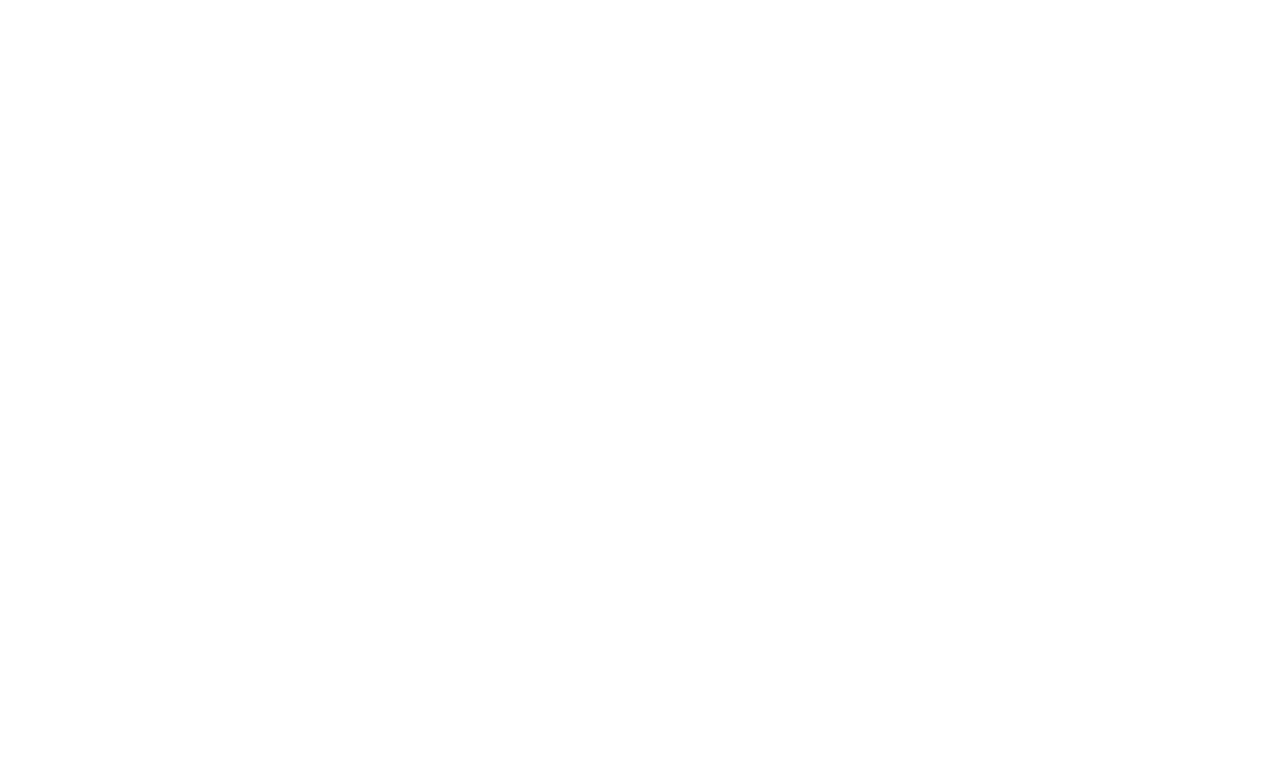
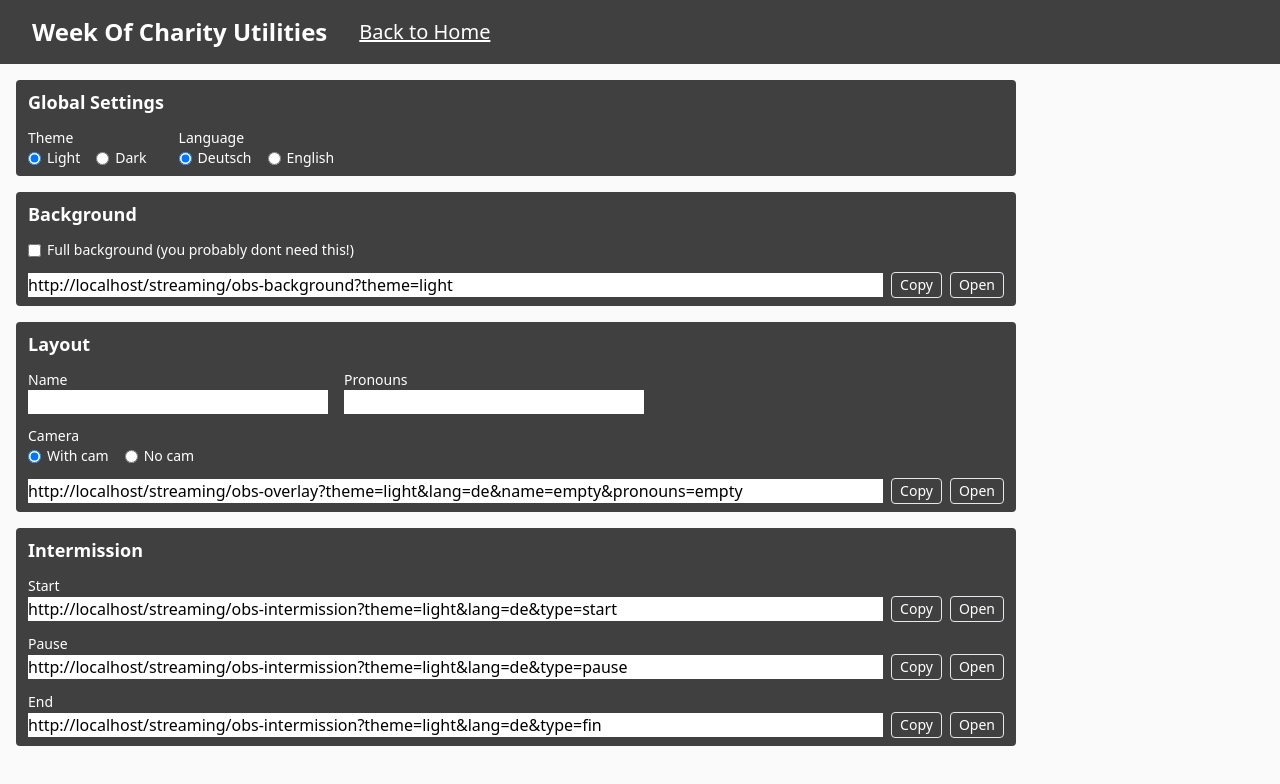
Before and after one commit to UltraMarlin/woc-utilities, a React (Vite) app: page /streaming/obs-setup in a window 1280 px wide. Before the commit this address had no page. Shown: the top 784 px of the page. Built offline with nearby package versions, Linux system fonts and the light colour scheme; a web font is replaced by a local one.

Commit message:
feat: add config page and no cam layout

```diff
--- a/src/main.tsx
+++ b/src/main.tsx
@@ -16,6 +16,7 @@
 import { WidgetObsOverlay } from "./pages/WidgetObsOverlay.tsx";
 import { WidgetObsOverlayBackground } from "./pages/WidgetObsOverlayBackground.tsx";
 import { WidgetObsIntermission } from "./pages/WidgetObsIntermission.tsx";
+import { WidgetObsSetup } from "./pages/WidgetObsSetup.tsx";
 
 createRoot(document.getElementById("root")!).render(
   <StrictMode>
@@ -34,6 +35,7 @@
           <Route path="introductions" element={<IntroductionImages />} />
           <Route path="social-posts" element={<SocialsPostImages />} />
           <Route path="streaming" element={<WidgetsHome />} />
+          <Route path="streaming/obs-setup" element={<WidgetObsSetup />} />
           <Route
             path="streaming/points-overlay"
             element={<WidgetPointsOverlay />}
--- a/src/pages/WidgetObsIntermission.tsx
+++ b/src/pages/WidgetObsIntermission.tsx
@@ -63,8 +63,10 @@
   const [playDonationAlert, setPlayDonationAlert] = useState(false);
   const [isPreloading, setPreloading] = useState(true);
   const [searchParams] = useSearchParams();
-  const enParam = searchParams.get("en");
-  const language = enParam !== null ? "en" : "de";
+  const language =
+    searchParams.get("lang") === "en" || searchParams.get("en") !== null
+      ? "en"
+      : "de";
   const testalert = searchParams.get("testalert");
   const type = searchParams.get("type");
   const theme = getTheme(searchParams.get("theme"));
--- a/src/pages/WidgetObsOverlay.tsx
+++ b/src/pages/WidgetObsOverlay.tsx
@@ -19,11 +19,30 @@
 import { preloadDonationGifs } from "../utils/widgets/donationAlertGifs";
 
 import obsOverlay from "../assets/layout/obs-overlay.png";
+import obsOverlayNoCam from "../assets/layout/obs-overlay-no-cam.png";
 
 const GOALS_PHASE_DURATION = 10 * 60 * 1000;
 const BIDWAR_DURATION = 60 * 1000;
 const MAX_BIDWAR_PHASE_DURATION = 4 * 60 * 1000;
 const SWITCH_DURATION = 2200;
+
+const getNoCamNameFontSize = (name: string) => {
+  if (name.length <= 4) return 62;
+  if (name.length <= 6) return 52;
+  if (name.length <= 8) return 46;
+  if (name.length <= 12) return 34;
+  if (name.length <= 30) return 28;
+  return 22;
+};
+
+const getNoCamNameFontShadowOffsetClassName = (name: string) => {
+  if (name.length <= 4) return "!top-[3px]";
+  if (name.length <= 6) return "!top-[2px]";
+  if (name.length <= 8) return "!top-[2px]";
+  if (name.length <= 12) return "!top-[0.6px]";
+  if (name.length <= 30) return "!top-[0.6px]";
+  return "!top-[0.6px]";
+};
 
 export const WidgetObsOverlay = () => {
   const { activeWindow, currentBidwarId } = useWidgetRotation({
@@ -52,6 +71,11 @@
   const lang = searchParams.get("lang");
   const testalert = searchParams.get("testalert");
   const alertonly = searchParams.get("alertonly");
+  const noCam = searchParams.get("nocam") !== null;
+  const displayedName = name === "empty" ? "" : name || "";
+  const noCamNameFontSize = getNoCamNameFontSize(displayedName);
+  const noCamNameFontShadowOffsetClassName =
+    getNoCamNameFontShadowOffsetClassName(displayedName);
   const language = lang === "en" ? "en" : "de";
 
   const skipAlerts = useRef<boolean>(true);
@@ -152,7 +176,9 @@
           />
           <div
             className="z-10"
-            style={{ backgroundImage: `url(${obsOverlay})` }}
+            style={{
+              backgroundImage: `url(${noCam ? obsOverlayNoCam : obsOverlay})`,
+            }}
           />
           <LayoutBidwarWidget
             className={cn(
@@ -173,14 +199,32 @@
             {language === "en" ? "GOAL REACHED:" : "ZIEL ERREICHT:"}{" "}
             {displayedGoalReached.split(" - ")[1] || displayedGoalReached}
           </div>
+          {noCam ? (
+            <div className="absolute left-[32px] top-[4px] z-10 flex h-[62px] w-[266px] items-center">
+              <SmashText
+                className={cn("leading-none tracking-wide", {
+                  "whitespace-nowrap": noCamNameFontSize > 28,
+                })}
+                style={{ fontSize: `${noCamNameFontSize}px` }}
+                shadowClassName={noCamNameFontShadowOffsetClassName}
+                text={displayedName}
+              />
+            </div>
+          ) : (
+            <SmashText
+              className="absolute left-[64px] top-[21px] z-10 whitespace-nowrap text-[32px] tracking-wide"
+              shadowClassName="!top-[1px]"
+              text={displayedName}
+            />
+          )}
           <SmashText
-            className="absolute left-[64px] top-[21px] z-10 whitespace-nowrap text-[32px] tracking-wide"
-            shadowClassName="!top-[1px]"
-            text={name === "empty" ? "" : name || ""}
-          />
-          <SmashText
-            className="absolute left-[182px] top-[228px] z-10 whitespace-nowrap text-right text-[23px]"
-            shadowClassName="!top-[0.8px]"
+            className={cn(
+              "absolute z-10 whitespace-nowrap text-right",
+              noCam
+                ? "left-[298px] top-[74px] -translate-x-full text-[25px]"
+                : "left-[182px] top-[228px] text-[23px]"
+            )}
+            shadowClassName={cn(noCam ? "!top-[1px]" : "!top-[0.8px]")}
             text={pronouns === "empty" ? "" : pronouns || ""}
           />
           <LayoutDonationList
--- /dev/null
+++ b/src/pages/WidgetObsSetup.tsx
@@ -0,0 +1,251 @@
+import { ReactNode, useEffect, useState } from "react";
+import cn from "classnames";
+import { PageContainer } from "../components/PageContainer";
+import { usePersistentState } from "../utils/usePersistentState";
+
+type QueryParam = [key: string, value: string | boolean];
+
+const buildUrl = (path: string, params: QueryParam[]) => {
+  const query = params
+    .filter(([, value]) => value !== false)
+    .map(([key, value]) =>
+      value === true ? key : `${key}=${encodeURIComponent(value)}`
+    )
+    .join("&");
+  return `${window.location.origin}${path}?${query}`;
+};
+
+const INTERMISSION_TYPES = [
+  { type: "start", label: "Start" },
+  { type: "pause", label: "Pause" },
+  { type: "fin", label: "End" },
+];
+
+type RadioGroupProps = {
+  label: string;
+  name: string;
+  value: string;
+  options: { value: string; label: string }[];
+  onChange: (value: string) => void;
+};
+
+const RadioGroup = ({
+  label,
+  name,
+  value,
+  options,
+  onChange,
+}: RadioGroupProps) => (
+  <fieldset className="flex flex-col">
+    <legend>{label}</legend>
+    <div className="flex gap-4">
+      {options.map((option) => (
+        <label
+          key={option.value}
+          className="flex cursor-pointer items-center gap-1.5"
+        >
+          <input
+            type="radio"
+            className="cursor-pointer"
+            name={name}
+            value={option.value}
+            checked={value === option.value}
+            onChange={() => onChange(option.value)}
+          />
+          <span>{option.label}</span>
+        </label>
+      ))}
+    </div>
+  </fieldset>
+);
+
+const Section = ({
+  title,
+  children,
+}: {
+  title: string;
+  children: ReactNode;
+}) => (
+  <section className="flex flex-col gap-3 rounded bg-neutral-700 px-3 py-2 text-sm text-white">
+    <h2 className="text-lg font-semibold">{title}</h2>
+    {children}
+  </section>
+);
+
+const LinkField = ({ label, url }: { label?: string; url: string }) => {
+  const [copied, setCopied] = useState(false);
+
+  useEffect(() => {
+    if (!copied) return;
+    const timeout = setTimeout(() => {
+      setCopied(false);
+    }, 2000);
+
+    return () => clearTimeout(timeout);
+  }, [copied]);
+
+  const handleCopyPress = () => {
+    navigator.clipboard.writeText(url);
+    setCopied(true);
+  };
+
+  return (
+    <div className="flex flex-col">
+      {label && <span>{label}</span>}
+      <div className="flex items-center gap-2">
+        <input
+          type="text"
+          readOnly
+          className="min-w-0 flex-1 text-base text-black"
+          value={url}
+          onFocus={(event) => event.currentTarget.select()}
+        />
+        <div className="relative">
+          <button
+            type="button"
+            className="w-fit rounded border px-2 py-0.5"
+            onClick={handleCopyPress}
+          >
+            Copy
+          </button>
+          <div
+            className={cn(
+              "absolute bottom-full right-0 whitespace-nowrap text-neutral-50 transition-[opacity,transform] duration-300",
+              {
+                "translate-y-0 opacity-100": copied,
+                "translate-y-1 opacity-0": !copied,
+              }
+            )}
+            aria-hidden={!copied}
+            inert={!copied}
+          >
+            Copied to clipboard!
+          </div>
+        </div>
+        <a
+          href={url}
+          target="_blank"
+          rel="noreferrer"
+          className="w-fit rounded border px-2 py-0.5"
+        >
+          Open
+        </a>
+      </div>
+    </div>
+  );
+};
+
+export const WidgetObsSetup = () => {
+  const [theme, setTheme] = usePersistentState("obsSetup.theme", "light");
+  const [language, setLanguage] = usePersistentState("obsSetup.language", "de");
+  const [fullBackground, setFullBackground] = usePersistentState(
+    "obsSetup.fullBackground",
+    false
+  );
+  const [name, setName] = usePersistentState("obsSetup.name", "");
+  const [pronouns, setPronouns] = usePersistentState("obsSetup.pronouns", "");
+  const [noCam, setNoCam] = usePersistentState("obsSetup.noCam", false);
+
+  const backgroundUrl = buildUrl("/streaming/obs-background", [
+    ["theme", theme],
+    ["full", fullBackground],
+  ]);
+  const layoutUrl = buildUrl("/streaming/obs-overlay", [
+    ["theme", theme],
+    ["lang", language],
+    ["name", name.trim() || "empty"],
+    ["pronouns", pronouns.trim() || "empty"],
+    ["nocam", noCam],
+  ]);
+
+  return (
+    <PageContainer>
+      <div className="flex max-w-[1000px] flex-col gap-4">
+        <Section title="Global Settings">
+          <div className="flex flex-wrap gap-x-8 gap-y-2">
+            <RadioGroup
+              label="Theme"
+              name="theme"
+              value={theme}
+              options={[
+                { value: "light", label: "Light" },
+                { value: "dark", label: "Dark" },
+              ]}
+              onChange={setTheme}
+            />
+            <RadioGroup
+              label="Language"
+              name="language"
+              value={language}
+              options={[
+                { value: "de", label: "Deutsch" },
+                { value: "en", label: "English" },
+              ]}
+              onChange={setLanguage}
+            />
+          </div>
+        </Section>
+        <Section title="Background">
+          <label className="flex w-fit cursor-pointer items-center gap-1.5">
+            <input
+              type="checkbox"
+              className="cursor-pointer"
+              checked={fullBackground}
+              onChange={(event) => setFullBackground(event.target.checked)}
+            />
+            <span>Full background (you probably dont need this!)</span>
+          </label>
+          <LinkField url={backgroundUrl} />
+        </Section>
+        <Section title="Layout">
+          <div className="flex flex-wrap items-end gap-x-4 gap-y-2">
+            <label className="flex min-w-48 max-w-[300px] flex-1 cursor-pointer flex-col">
+              <span>Name</span>
+              <input
+                type="text"
+                className="text-base text-black"
+                name="name"
+                value={name}
+                onChange={(event) => setName(event.target.value)}
+              />
+            </label>
+            <label className="flex min-w-48 max-w-[300px] flex-1 cursor-pointer flex-col">
+              <span>Pronouns</span>
+              <input
+                type="text"
+                className="text-base text-black"
+                name="pronouns"
+                value={pronouns}
+                onChange={(event) => setPronouns(event.target.value)}
+              />
+            </label>
+          </div>
+          <RadioGroup
+            label="Camera"
+            name="camera"
+            value={noCam ? "nocam" : "cam"}
+            options={[
+              { value: "cam", label: "With cam" },
+              { value: "nocam", label: "No cam" },
+            ]}
+            onChange={(value) => setNoCam(value === "nocam")}
+          />
+          <LinkField url={layoutUrl} />
+        </Section>
+        <Section title="Intermission">
+          {INTERMISSION_TYPES.map(({ type, label }) => (
+            <LinkField
+              key={type}
+              label={label}
+              url={buildUrl("/streaming/obs-intermission", [
+                ["theme", theme],
+                ["lang", language],
+                ["type", type],
+              ])}
+            />
+          ))}
+        </Section>
+      </div>
+    </PageContainer>
+  );
+};
--- a/src/pages/WidgetsHome.tsx
+++ b/src/pages/WidgetsHome.tsx
@@ -2,6 +2,10 @@
 import { PageContainer } from "../components/PageContainer";
 
 const links = [
+  {
+    href: "/streaming/obs-setup",
+    label: "OBS Setup",
+  },
   {
     href: "/streaming/points-overlay",
     label: "Points Overlay",
```
Also changed, not shown: src/assets/layout/LayoutStreamMain-text.png (deleted), src/assets/layout/obs-overlay-no-cam.png (added).
